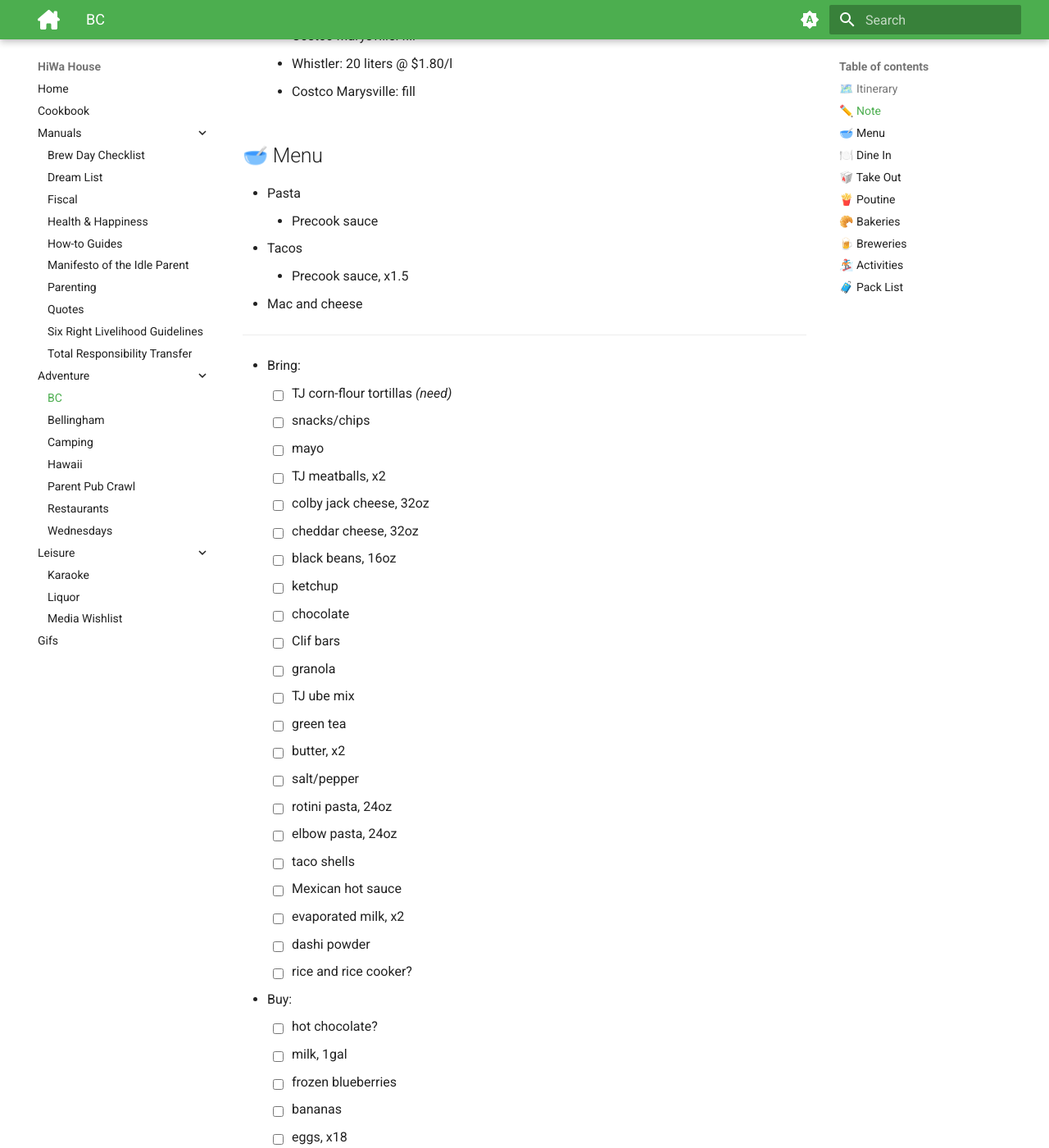
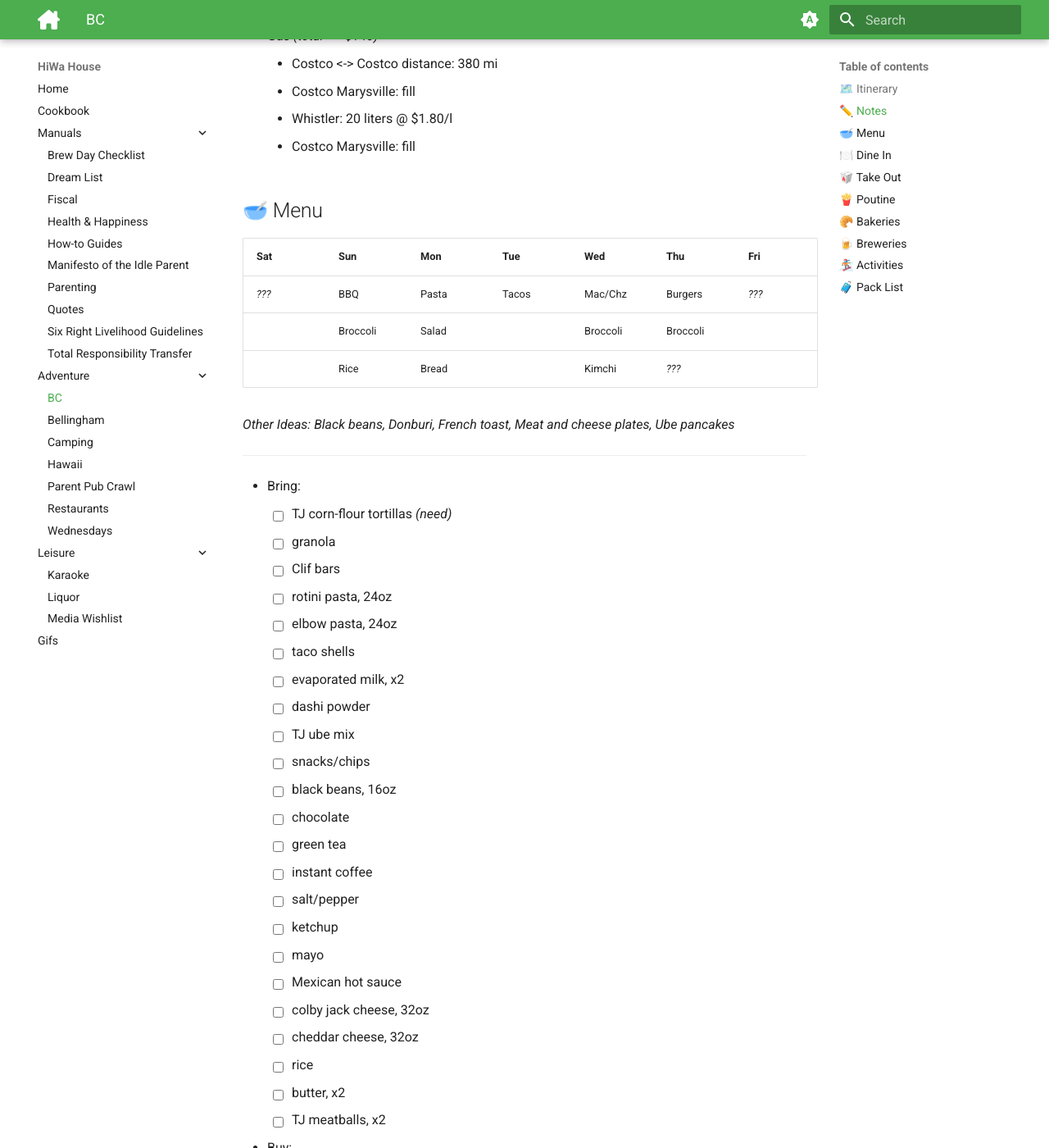
Before and after one commit to hiwa-house/teletraan, an MkDocs documentation site: the page built from docs/adventure/bc.md, in a window 1280 px wide and 1400 px high, scrolled down 1346 px. Shown: the whole window at 82% size. Built offline with MkDocs 1.6.1 and Material for MkDocs 9.7.7, drawn with Linux system fonts in a browser that asks for light colours; comment, search, counter and statistics services are not loaded; some of the changed text lies outside the part shown.

Commit message:
Update bc.md

```diff
--- a/docs/adventure/bc.md
+++ b/docs/adventure/bc.md
@@ -22,13 +22,15 @@
 * Whistler Base [🧭](https://maps.apple.com/?daddr=Whistler+Village+Guest+Services,+Skiers+Plaza,+Whistler,+BC+V0N+1B4,+Canada)
 	- Snowboard lessons: Mo-Tu
 
-## ✏️ Note
+## ✏️ Notes
 * [📜](https://onedrive.live.com/edit?id=59038AA50428D20A!60747&resid=59038AA50428D20A!60747)
 * ***Costco Visa:*** No foreign transaction fees
 * https://inspection.canada.ca/food-safety-for-consumers/bringing-food-into-canada-for-personal-use/eng/1389630031549/
-* Other Groceries/Produce
-	2. Independent [🧭](https://maps.apple.com/?daddr=Sewak's+Your+Independent+Grocer+Whistler,+Bear+Paw+Trail,+Whistler,+BC,+Canada)
-	3. Fresh Street [🧭](https://maps.apple.com/?daddr=Fresh+St.+Market,+4330+Northlands+Blvd,+Whistler,+BC+V0N+1B4,+Canada)
+* Groceries/Produce
+	1. T&T [🧭](https://maps.apple.com/?daddr=T%26T+Supermarket+Lansdowne+Store,+Lansdowne+Road,+Richmond,+BC,+Canada)
+	2. Nester's [🧭](https://maps.apple.com/?daddr=Nesters+Market+%26+Pharmacy,+Nesters+Road,+Whistler,+BC,+Canada)
+	3. Independent [🧭](https://maps.apple.com/?daddr=Sewak's+Your+Independent+Grocer+Whistler,+Bear+Paw+Trail,+Whistler,+BC,+Canada)
+	4. Fresh Street [🧭](https://maps.apple.com/?daddr=Fresh+St.+Market,+4330+Northlands+Blvd,+Whistler,+BC+V0N+1B4,+Canada)
 		- $10 off $100 coupon in Pique magazine
 * Gas *(total ~= $140)*
 	* Costco <-> Costco distance: 380 mi
@@ -37,49 +39,55 @@
 	- Costco Marysville: fill
 
 ## 🥣 Menu
-* Pasta
-	* Precook sauce
-* Tacos
-	* Precook sauce, x1.5
-* Mac and cheese
+|	**Sat**	|	**Sun**	|	**Mon**	|	**Tue**	|	**Wed**	|	**Thu**	|	**Fri**	|
+|	-------	|	-------	|	-------	|	-------	|	-------	|	-------	|	-------	|
+|	*???* 	|	BBQ   	|	Pasta 	|	Tacos 	|	Mac/Chz	|	Burgers	|	*???* 	|
+|	      	|	Broccoli	|	Salad 	|	      	|	Broccoli	|	Broccoli	|	      	|
+|	      	|	Rice  	|	Bread 	|	      	|	Kimchi	|	*???* 	|	      	|
+
+*Other Ideas: Black beans, Donburi, French toast, Meat and cheese plates, Ube pancakes*
+
 ---
 * Bring:
 	- [ ] TJ corn-flour tortillas *(need)*
-	- [ ] snacks/chips
-	- [ ] mayo
-	- [ ] TJ meatballs, x2
-	- [ ] colby jack cheese, 32oz
-	- [ ] cheddar cheese, 32oz
-	- [ ] black beans, 16oz
-	- [ ] ketchup
-	- [ ] chocolate
+	- [ ] granola
 	- [ ] Clif bars
-	- [ ] granola
-	- [ ] TJ ube mix
-	- [ ] green tea
-	- [ ] butter, x2
-	- [ ] salt/pepper
 	- [ ] rotini pasta, 24oz
 	- [ ] elbow pasta, 24oz
 	- [ ] taco shells
-	- [ ] Mexican hot sauce
 	- [ ] evaporated milk, x2
 	- [ ] dashi powder
-	- [ ] rice and rice cooker?
+	- [ ] TJ ube mix
+	- [ ] snacks/chips
+	- [ ] black beans, 16oz
+	- [ ] chocolate
+	- [ ] green tea
+	- [ ] instant coffee
+	- [ ] salt/pepper
+	- [ ] ketchup
+	- [ ] mayo
+	- [ ] Mexican hot sauce
+	- [ ] colby jack cheese, 32oz
+	- [ ] cheddar cheese, 32oz
+	- [ ] rice
+	- [ ] butter, x2
+	- [ ] TJ meatballs, x2
 * Buy:
-	- [ ] hot chocolate?
+	- [ ] rotisserie chix
 	- [ ] milk, 1gal
+	- [ ] eggs, x18
+	- [ ] garlic spread?
 	- [ ] frozen blueberries
 	- [ ] bananas
-	- [ ] eggs, x18
 	- [ ] broccoli
 	- [ ] tomato
-	- [ ] bread (for pasta)
-	- [ ] salad mix (for pasta)
+	- [ ] salad mix
+	- [ ] iceberg lettuce
+	- [ ] white onion?
+	- [ ] bread
 	- [ ] dressing
-	- [ ] iceberg lettuce (for tacos)
+	- [ ] hot chocolate?
 	- [ ] Mac & cheese sides (hot dogs, spam, kimchi, ???)
-	- [ ] rotisserie chix
 	- [ ] If black beans:
 		- [ ] cured sausage, 6oz
 		- [ ] celery
@@ -87,15 +95,11 @@
 		- [ ] garlic
 		- [ ] orange
 		- [ ] chix stock
-* Other menu ideas:
-	* steak/hamburgers
-	* chinese bbq, veggies, rice
-	* donburi, veggies, rice
-	* french toast
-	* meat and cheese plate
-	* black beans and rice
 
 ## 🍽️ Dine In
+* http://kirinrestaurants.com/
+	- Dim sum
+	- http://kirinrestaurants.com/menu/
 * http://dynasty-restaurant.ca/
 	- Dim sum
 	- h: 10:00a-3:00p
@@ -111,7 +115,7 @@
 		- Cheung fun
 	- https://sashimiya.ca/
 		- Sushi/sashimi
-	- https://abento.ca/ [🧭]()
+	- https://abento.ca/
 		- Taiwanese bentos
 		- h: 11:30a-3:00p
 * Whistler
@@ -147,6 +151,20 @@
 7. https://twinsailsbrewing.com/ [🧭](https://maps.apple.com/?daddr=2821+Murray+St,+Port+Moody,+BC+V3H+1X3,+Canada)
 
 ## 🏂 Activities
+* Vancouver
+	1. [Lynn Canyon](https://lynncanyon.ca/) [🧭](https://maps.apple.com/?daddr=Lynn+Canyon+Ecology+Centre,+3663+Park+Rd,+North+Vancouver,+BC+V7J+3G3,+Canada)
+		- Hiking trails
+		- Suspension bridges
+	2. [Dr Sun Yat Sen Chinese Garden](https://vancouverchinesegarden.com/visit/) [🧭](https://maps.apple.com/?daddr=180+Keefer+St,+Vancouver,+BC+V6A+3V8,+Canada)
+		- 9:30a-4:00p
+		- Family: $32
+	3. [Stanley Park Seawall Loop](https://vancouver.ca/parks-recreation-culture/stanley-park-seawall.aspx) [🧭](https://maps.apple.com/?daddr=1798+W+Georgia+St,+Vancouver,+BC+V6G+2V7,+Canada)
+		- https://spokesbicyclerentals.com/
+		- Bike rental: $9/hour
+		- 6.2 mi *(10 km)*
+		- totem poles
+	4. [Granville Island Public Market]() [🧭](https://maps.apple.com/?daddr=Granville+Island+Public+Market,+Public+Market,+1689+Johnston+St,+Vancouver,+BC+V6H+3R9,+Canada)
+		- Parking: $3/hour
 * Whistler
 	- [Whistler Fire & Ice Show](https://www.whistlerblackcomb.com/explore-the-resort/activities-and-events/event-detail-page.aspx?id={4c81c1fb-8a80-44e4-a25b-ca93b99a6a65}&sd=02%2F18%2F2024&ed=02%2F24%2F2024)
 		- Free event
@@ -163,17 +181,6 @@
 		- Access on foot is via a "no cost" ride on the lower line of the Excalibur Gondola up to the mid-station and is open the same hours as the Tube Park.
 		- Once at the mid-station, guests cross the ski run towards Lot 7 and proceed up the side of the run on the walkway to the Tube Park pathway entrance.
 
-	- [Outdoor Skating Rink](https://whistler.ca/culture-recreation/facilities/outdoor-skating-rink/)
-		- 11:00a-1:30p, 2:30p-5:00p, 6:00p-8:30p
-	- [Meadow Park Sports Centre](https://whistler.ca/culture-recreation/facilities/meadow-park-sports-centre/pool/)
-		- Pool, hot tub, sauna
-	- https://scandinave.com/whistler
-		- Nordic-style outdoor spa
-		- Thermal Journey without Reservation: $135
-	- [Whistler Sliding Centre](https://whistlerslidingcentre.com/public-sliding/spectating-sightseeing)
-		- Free admission
-		- Sledding hill
-		- Bobsled/skeleton spectating: 1:00p-3:00p
 	- [Whistler/Blackcomb Free Mountain Tours](https://whistlerblackcomb.com/explore-the-resort/activities-and-events/winter-activities/free-mountain-tours.aspx)
 		- Ski/snowboard tours
 		- Meeting Time: 11:15a
@@ -207,6 +225,7 @@
 - [ ] toothbrush
 ---
 - [ ] tea pint
+- [ ] coffee mug
 - [ ] water bottle
 - [ ] kitchen knife
 - [ ] scale
```
Also changed, not shown: other parts of docs/adventure/bc.md (+14 -1 lines).
